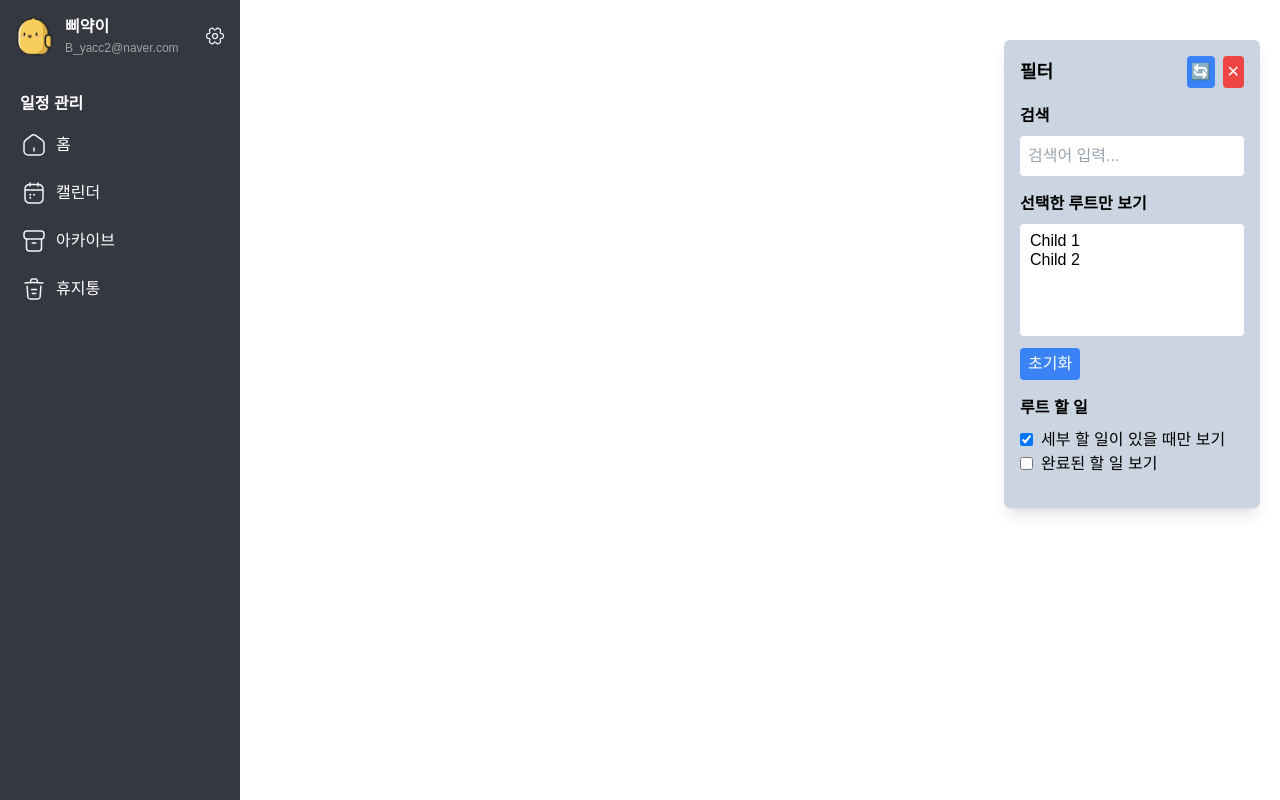
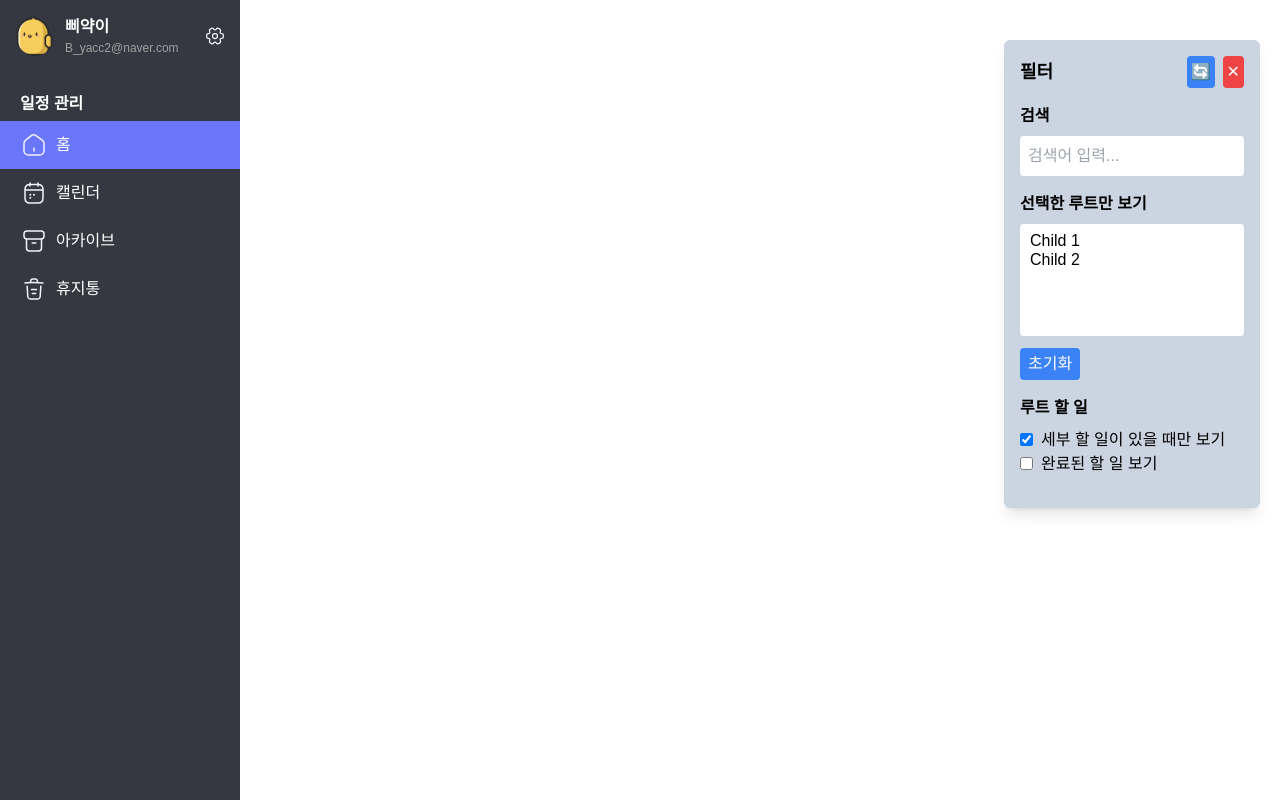
Before and after one commit to Team-MoLU/E-DAY-Next.js, a Next.js app: page /app/tree-view in a window 1280 px wide. Built offline with nearby package versions, Linux system fonts and the light colour scheme; a web font is replaced by a local one.

Commit message:
[feature/EASY-78-menuUI] fix: /app, /app/task, /app/tree-view 모두 '홈'으로 표현될 수 있도록 수정

```diff
--- a/src/app/app/layout.js
+++ b/src/app/app/layout.js
@@ -1,12 +1,12 @@
 "use client";
-import { useState } from "react";
+import { useState, useEffect } from "react";
 import Link from "next/link";
 import Image from "next/image";
 import { Provider, useSelector, useDispatch } from "react-redux";
 import store from "../../redux/store";
 import { DndProvider } from "react-dnd";
 import { HTML5Backend } from "react-dnd-html5-backend";
-import { usePathname } from "next/navigation";
+import { usePathname, useRouter } from "next/navigation";
 import Icon from "../../components/Icon";
 import ColorPicker from "@/components/menubar/ColorPicker";
 import Profile from "@/components/menubar/Profile";
@@ -14,14 +14,34 @@ import styles from "./layout.module.css";
 
 function Sidebar({ onOpenPopup }) {
   const pathname = usePathname();
+  const router = useRouter();
   const primaryColor = useSelector((state) => state.theme.primaryColor);
+  const [lastHomePath, setLastHomePath] = useState("/app");
 
   const menuItems = [
-    { name: "홈", icon: "home", href: "/app" },
+    {
+      name: "홈",
+      icon: "home",
+      href: lastHomePath,
+      isHome: true,
+      homePaths: ["/app", "/app/task", "/app/tree-view"],
+    },
     { name: "캘린더", icon: "calendar", href: "/app/calendar" },
     { name: "아카이브", icon: "archive", href: "/app/archive" },
     { name: "휴지통", icon: "trash", href: "/app/trash" },
   ];
+
+  useEffect(() => {
+    if (menuItems[0].homePaths.includes(pathname)) {
+      setLastHomePath(pathname);
+    }
+  }, [pathname]);
+
+  const handleHomeClick = (e) => {
+    if (menuItems[0].homePaths.includes(pathname)) {
+      e.preventDefault();
+    }
+  };
 
   return (
     <div className="sidebar">
@@ -31,12 +51,26 @@ function Sidebar({ onOpenPopup }) {
         {menuItems.map((item) => (
           <li
             key={item.name}
-            className={`menuItem ${pathname === item.href ? "active" : ""}`}
+            className={`menuItem ${
+              item.isHome
+                ? menuItems[0].homePaths.includes(pathname)
+                  ? "active"
+                  : ""
+                : pathname === item.href
+                ? "active"
+                : ""
+            }`}
             style={
-              pathname === item.href ? { backgroundColor: primaryColor } : {}
+              (item.isHome && menuItems[0].homePaths.includes(pathname)) ||
+              (!item.isHome && pathname === item.href)
+                ? { backgroundColor: primaryColor }
+                : {}
             }
           >
-            <Link href={item.href}>
+            <Link
+              href={item.href}
+              onClick={item.isHome ? handleHomeClick : undefined}
+            >
               <Icon name={item.icon} size={24} />
               <span>{item.name}</span>
             </Link>
```
